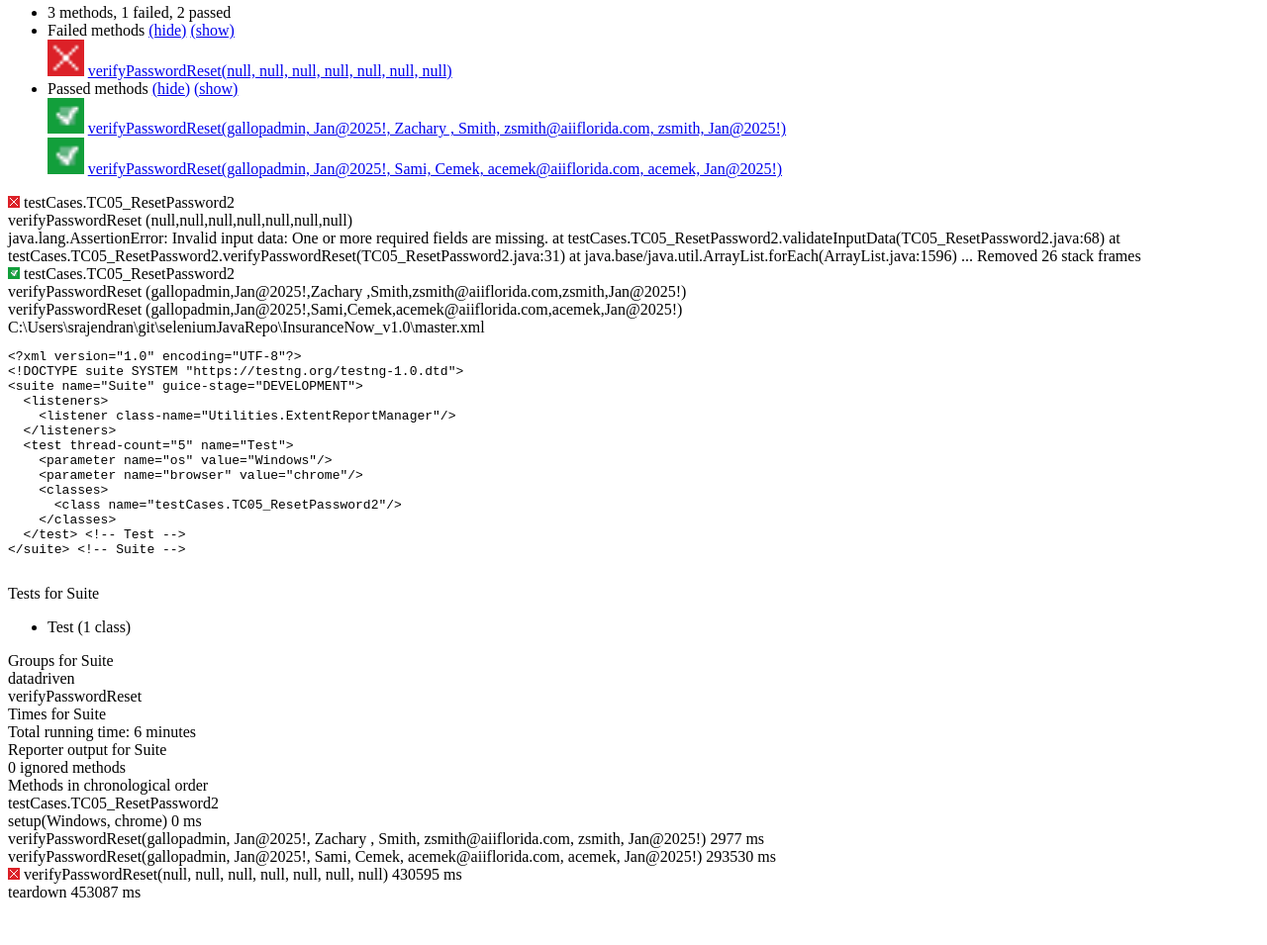
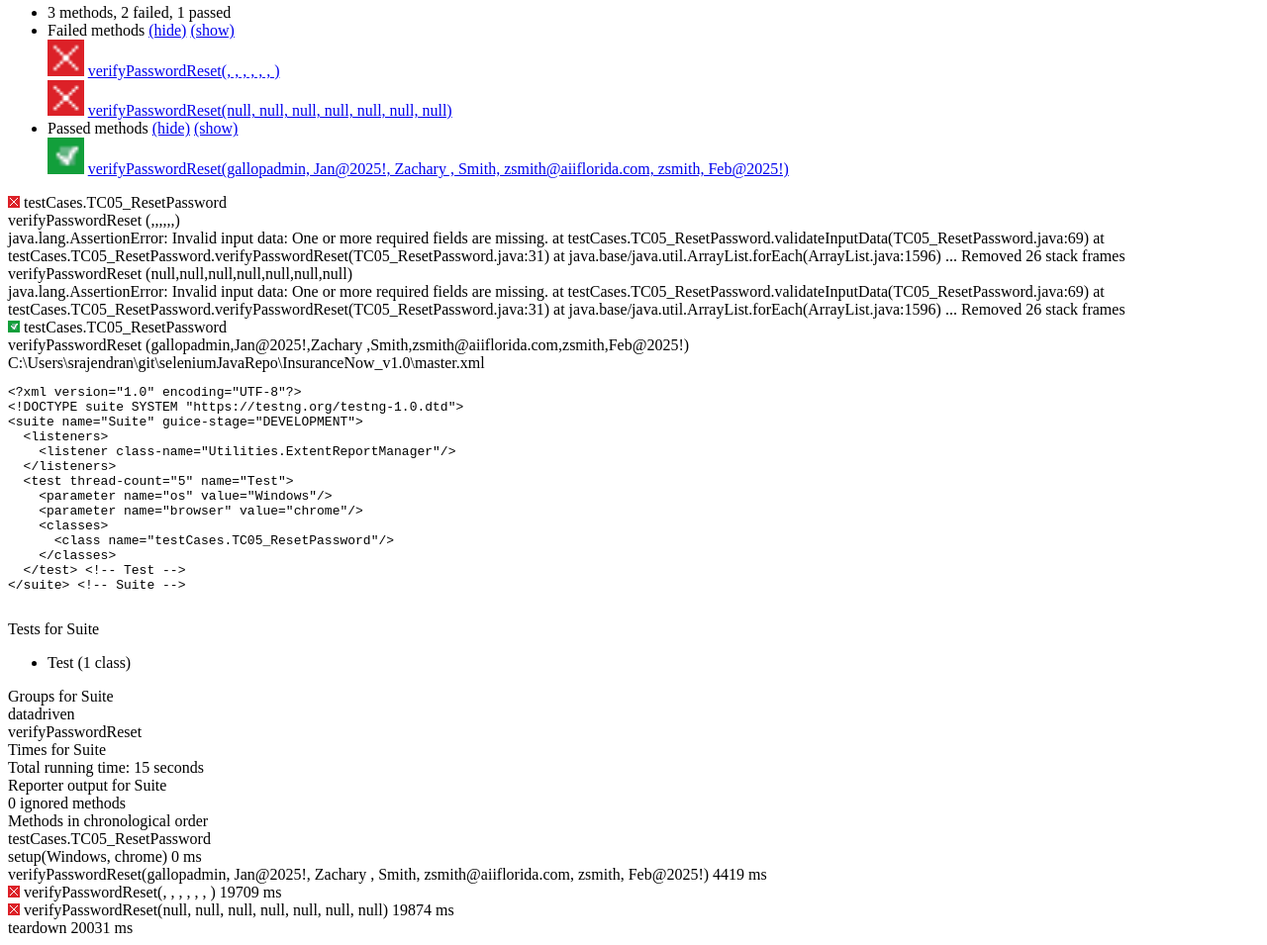
Before and after one commit to rajsenatusa/seleniumJavaRepo, a plain HTML site: page InsuranceNow_v1.0/test-output/index.html in a window 1280 px wide. Shown: the part 291-1246 px from the top of the page at 99% size. Before the commit the page ends 1210 px from the top, so only its background shows below. Drawn offline with Linux system fonts and the light colour scheme; a script that the page names is missing.

Commit message:
latest password reset test

```diff
--- a/InsuranceNow_v1.0/test-output/index.html
+++ b/InsuranceNow_v1.0/test-output/index.html
@@ -25,7 +25,7 @@
       <span class="top-banner-title-font">Test results</span>
       <button id="button" class="button">Switch Retro Theme</button> <!-- button -->
       <br/>
-      <span class="top-banner-font-1">1 suite, 1 failed test</span>
+      <span class="top-banner-font-1">1 suite, 2 failed tests</span>
     </div> <!-- top-banner-root -->
     <div class="navigator-root">
       <div class="navigator-suite-header">
@@ -92,7 +92,7 @@
               <div class="suite-section-content">
                 <ul>
                   <li>
-                    <span class="method-stats">3 methods, 1 failed,   2 passed</span>
+                    <span class="method-stats">3 methods, 2 failed,   1 passed</span>
                   </li>
                   <li>
                     <span class="method-list-title failed">Failed methods</span>
@@ -103,7 +103,12 @@
                     <div class="method-list-content failed suite-Suite">
                       <span>
                         <img src="failed.png" width="3%"/>
-                        <a href="#" panel-name="suite-Suite" title="testCases.TC05_ResetPassword2" class="method navigator-link" hash-for-method="verifyPasswordReset(null, null, null, null, null, null, null)">verifyPasswordReset(null, null, null, null, null, null, null)</a> <!-- method navigator-link -->
+                        <a href="#" panel-name="suite-Suite" title="testCases.TC05_ResetPassword" class="method navigator-link" hash-for-method="verifyPasswordReset(, , , , , , )">verifyPasswordReset(, , , , , , )</a> <!-- method navigator-link -->
+                      </span>
+                      <br/>
+                      <span>
+                        <img src="failed.png" width="3%"/>
+                        <a href="#" panel-name="suite-Suite" title="testCases.TC05_ResetPassword" class="method navigator-link" hash-for-method="verifyPasswordReset(null, null, null, null, null, null, null)">verifyPasswordReset(null, null, null, null, null, null, null)</a> <!-- method navigator-link -->
                       </span>
                       <br/>
                     </div> <!-- method-list-content failed suite-Suite -->
@@ -117,12 +122,7 @@
                     <div class="method-list-content passed suite-Suite">
                       <span>
                         <img src="passed.png" width="3%"/>
-                        <a href="#" panel-name="suite-Suite" title="testCases.TC05_ResetPassword2" class="method navigator-link" hash-for-method="verifyPasswordReset(gallopadmin, Jan@2025!, Zachary , Smith, zsmith@aiiflorida.com, zsmith, Jan@2025!)">verifyPasswordReset(gallopadmin, Jan@2025!, Zachary , Smith, zsmith@aiiflorida.com, zsmith, Jan@2025!)</a> <!-- method navigator-link -->
-                      </span>
-                      <br/>
-                      <span>
-                        <img src="passed.png" width="3%"/>
-                        <a href="#" panel-name="suite-Suite" title="testCases.TC05_ResetPassword2" class="method navigator-link" hash-for-method="verifyPasswordReset(gallopadmin, Jan@2025!, Sami, Cemek, acemek@aiiflorida.com, acemek, Jan@2025!)">verifyPasswordReset(gallopadmin, Jan@2025!, Sami, Cemek, acemek@aiiflorida.com, acemek, Jan@2025!)</a> <!-- method navigator-link -->
+                        <a href="#" panel-name="suite-Suite" title="testCases.TC05_ResetPassword" class="method navigator-link" hash-for-method="verifyPasswordReset(gallopadmin, Jan@2025!, Zachary , Smith, zsmith@aiiflorida.com, zsmith, Feb@2025!)">verifyPasswordReset(gallopadmin, Jan@2025!, Zachary , Smith, zsmith@aiiflorida.com, zsmith, Feb@2025!)</a> <!-- method navigator-link -->
                       </span>
                       <br/>
                     </div> <!-- method-list-content passed suite-Suite -->
@@ -140,9 +140,23 @@
           <div class="suite-Suite-class-failed">
             <div class="main-panel-header rounded-window-top">
               <img src="failed.png"/>
-              <span class="class-name">testCases.TC05_ResetPassword2</span>
+              <span class="class-name">testCases.TC05_ResetPassword</span>
             </div> <!-- main-panel-header rounded-window-top -->
             <div class="main-panel-content rounded-window-bottom">
+              <div class="method">
+                <div class="method-content">
+                  <a name="verifyPasswordReset(, , , , , , )">
+                  </a> <!-- verifyPasswordReset(, , , , , , ) -->
+                  <span class="method-name">verifyPasswordReset</span>
+                  <span class="parameters">(,,,,,,)</span>
+                  <div class="stack-trace">java.lang.AssertionError: Invalid input data: One or more required fields are missing.
+	at testCases.TC05_ResetPassword.validateInputData(TC05_ResetPassword.java:69)
+	at testCases.TC05_ResetPassword.verifyPasswordReset(TC05_ResetPassword.java:31)
+	at java.base/java.util.ArrayList.forEach(ArrayList.java:1596)
+... Removed 26 stack frames
+</div> <!-- stack-trace -->
+                </div> <!-- method-content -->
+              </div> <!-- method -->
               <div class="method">
                 <div class="method-content">
                   <a name="verifyPasswordReset(null, null, null, null, null, null, null)">
@@ -150,8 +164,8 @@
                   <span class="method-name">verifyPasswordReset</span>
                   <span class="parameters">(null,null,null,null,null,null,null)</span>
                   <div class="stack-trace">java.lang.AssertionError: Invalid input data: One or more required fields are missing.
-	at testCases.TC05_ResetPassword2.validateInputData(TC05_ResetPassword2.java:68)
-	at testCases.TC05_ResetPassword2.verifyPasswordReset(TC05_ResetPassword2.java:31)
+	at testCases.TC05_ResetPassword.validateInputData(TC05_ResetPassword.java:69)
+	at testCases.TC05_ResetPassword.verifyPasswordReset(TC05_ResetPassword.java:31)
 	at java.base/java.util.ArrayList.forEach(ArrayList.java:1596)
 ... Removed 26 stack frames
 </div> <!-- stack-trace -->
@@ -162,23 +176,15 @@
           <div class="suite-Suite-class-passed">
             <div class="main-panel-header rounded-window-top">
               <img src="passed.png"/>
-              <span class="class-name">testCases.TC05_ResetPassword2</span>
+              <span class="class-name">testCases.TC05_ResetPassword</span>
             </div> <!-- main-panel-header rounded-window-top -->
             <div class="main-panel-content rounded-window-bottom">
               <div class="method">
                 <div class="method-content">
-                  <a name="verifyPasswordReset(gallopadmin, Jan@2025!, Zachary , Smith, zsmith@aiiflorida.com, zsmith, Jan@2025!)">
-                  </a> <!-- verifyPasswordReset(gallopadmin, Jan@2025!, Zachary , Smith, zsmith@aiiflorida.com, zsmith, Jan@2025!) -->
+                  <a name="verifyPasswordReset(gallopadmin, Jan@2025!, Zachary , Smith, zsmith@aiiflorida.com, zsmith, Feb@2025!)">
+                  </a> <!-- verifyPasswordReset(gallopadmin, Jan@2025!, Zachary , Smith, zsmith@aiiflorida.com, zsmith, Feb@2025!) -->
                   <span class="method-name">verifyPasswordReset</span>
-                  <span class="parameters">(gallopadmin,Jan@2025!,Zachary ,Smith,zsmith@aiiflorida.com,zsmith,Jan@2025!)</span>
-                </div> <!-- method-content -->
-              </div> <!-- method -->
-              <div class="method">
-                <div class="method-content">
-                  <a name="verifyPasswordReset(gallopadmin, Jan@2025!, Sami, Cemek, acemek@aiiflorida.com, acemek, Jan@2025!)">
-                  </a> <!-- verifyPasswordReset(gallopadmin, Jan@2025!, Sami, Cemek, acemek@aiiflorida.com, acemek, Jan@2025!) -->
-                  <span class="method-name">verifyPasswordReset</span>
-                  <span class="parameters">(gallopadmin,Jan@2025!,Sami,Cemek,acemek@aiiflorida.com,acemek,Jan@2025!)</span>
+                  <span class="parameters">(gallopadmin,Jan@2025!,Zachary ,Smith,zsmith@aiiflorida.com,zsmith,Feb@2025!)</span>
                 </div> <!-- method-content -->
               </div> <!-- method -->
             </div> <!-- main-panel-content rounded-window-bottom -->
@@ -200,7 +206,7 @@
     &lt;parameter name=&quot;os&quot; value=&quot;Windows&quot;/&gt;
     &lt;parameter name=&quot;browser&quot; value=&quot;chrome&quot;/&gt;
     &lt;classes&gt;
-      &lt;class name=&quot;testCases.TC05_ResetPassword2&quot;/&gt;
+      &lt;class name=&quot;testCases.TC05_ResetPassword&quot;/&gt;
     &lt;/classes&gt;
   &lt;/test&gt; &lt;!-- Test --&gt;
 &lt;/suite&gt; &lt;!-- Suite --&gt;
@@ -251,21 +257,21 @@ data.addColumn('number', 'Time (ms)');
 data.addRows(3);
 data.setCell(0, 0, 0)
 data.setCell(0, 1, 'verifyPasswordReset')
-data.setCell(0, 2, 'testCases.TC05_ResetPassword2')
-data.setCell(0, 3, 277415);
+data.setCell(0, 2, 'testCases.TC05_ResetPassword')
+data.setCell(0, 3, 15278);
 data.setCell(1, 0, 1)
 data.setCell(1, 1, 'verifyPasswordReset')
-data.setCell(1, 2, 'testCases.TC05_ResetPassword2')
-data.setCell(1, 3, 125488);
+data.setCell(1, 2, 'testCases.TC05_ResetPassword')
+data.setCell(1, 3, 6);
 data.setCell(2, 0, 2)
 data.setCell(2, 1, 'verifyPasswordReset')
-data.setCell(2, 2, 'testCases.TC05_ResetPassword2')
-data.setCell(2, 3, 13932);
+data.setCell(2, 2, 'testCases.TC05_ResetPassword')
+data.setCell(2, 3, 1);
 window.suiteTableData['Suite']= { tableData: data, tableDiv: 'times-div-Suite'}
 return data;
 }
               </script>
-              <span class="suite-total-time">Total running time: 6 minutes</span>
+              <span class="suite-total-time">Total running time: 15 seconds</span>
               <div id="times-div-Suite">
               </div> <!-- times-div-Suite -->
             </div> <!-- times-div -->
@@ -291,28 +297,30 @@ return data;
           </div> <!-- main-panel-header rounded-window-top -->
           <div class="main-panel-content rounded-window-bottom">
             <div class="chronological-class">
-              <div class="chronological-class-name">testCases.TC05_ResetPassword2</div> <!-- chronological-class-name -->
+              <div class="chronological-class-name">testCases.TC05_ResetPassword</div> <!-- chronological-class-name -->
               <div class="configuration-class before">
                 <span class="method-name">setup(Windows, chrome)</span>
                 <span class="method-start">0 ms</span>
               </div> <!-- configuration-class before -->
               <div class="test-method">
-                <span class="method-name">verifyPasswordReset(gallopadmin, Jan@2025!, Zachary , Smith, zsmith@aiiflorida.com, zsmith, Jan@2025!)</span>
-                <span class="method-start">2977 ms</span>
+                <span class="method-name">verifyPasswordReset(gallopadmin, Jan@2025!, Zachary , Smith, zsmith@aiiflorida.com, zsmith, Feb@2025!)</span>
+                <span class="method-start">4419 ms</span>
               </div> <!-- test-method -->
               <div class="test-method">
-                <span class="method-name">verifyPasswordReset(gallopadmin, Jan@2025!, Sami, Cemek, acemek@aiiflorida.com, acemek, Jan@2025!)</span>
-                <span class="method-start">293530 ms</span>
+                <img src="failed.png">
+                </img>
+                <span class="method-name">verifyPasswordReset(, , , , , , )</span>
+                <span class="method-start">19709 ms</span>
               </div> <!-- test-method -->
               <div class="test-method">
                 <img src="failed.png">
                 </img>
                 <span class="method-name">verifyPasswordReset(null, null, null, null, null, null, null)</span>
-                <span class="method-start">430595 ms</span>
+                <span class="method-start">19874 ms</span>
               </div> <!-- test-method -->
               <div class="configuration-class after">
                 <span class="method-name">teardown</span>
-                <span class="method-start">453087 ms</span>
+                <span class="method-start">20031 ms</span>
               </div> <!-- configuration-class after -->
           </div> <!-- main-panel-content rounded-window-bottom -->
         </div> <!-- panel -->
```
Also changed, not shown: InsuranceNow_v1.0/test-output/emailable-report.html (+11 -7 lines), 2 other files.
